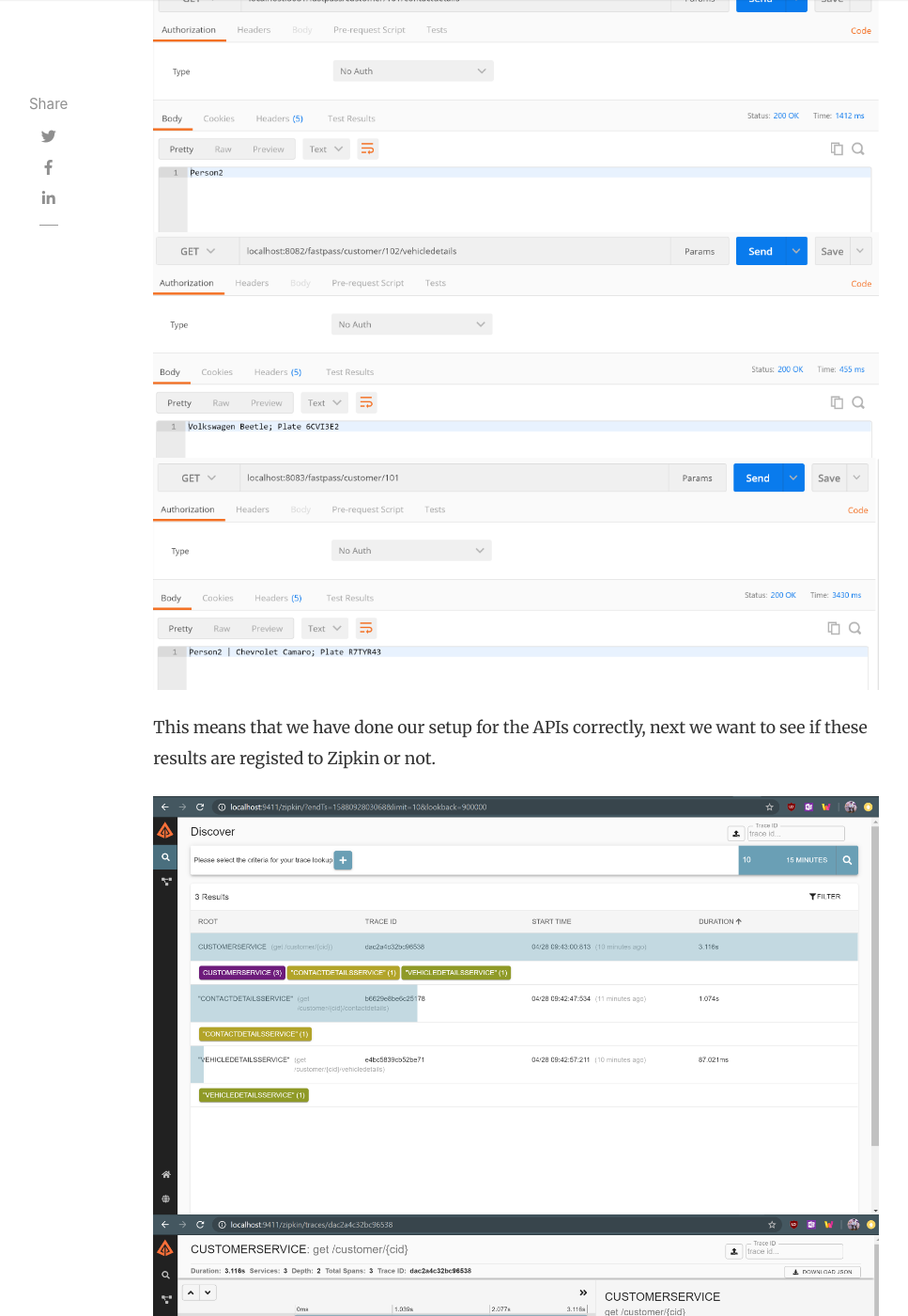
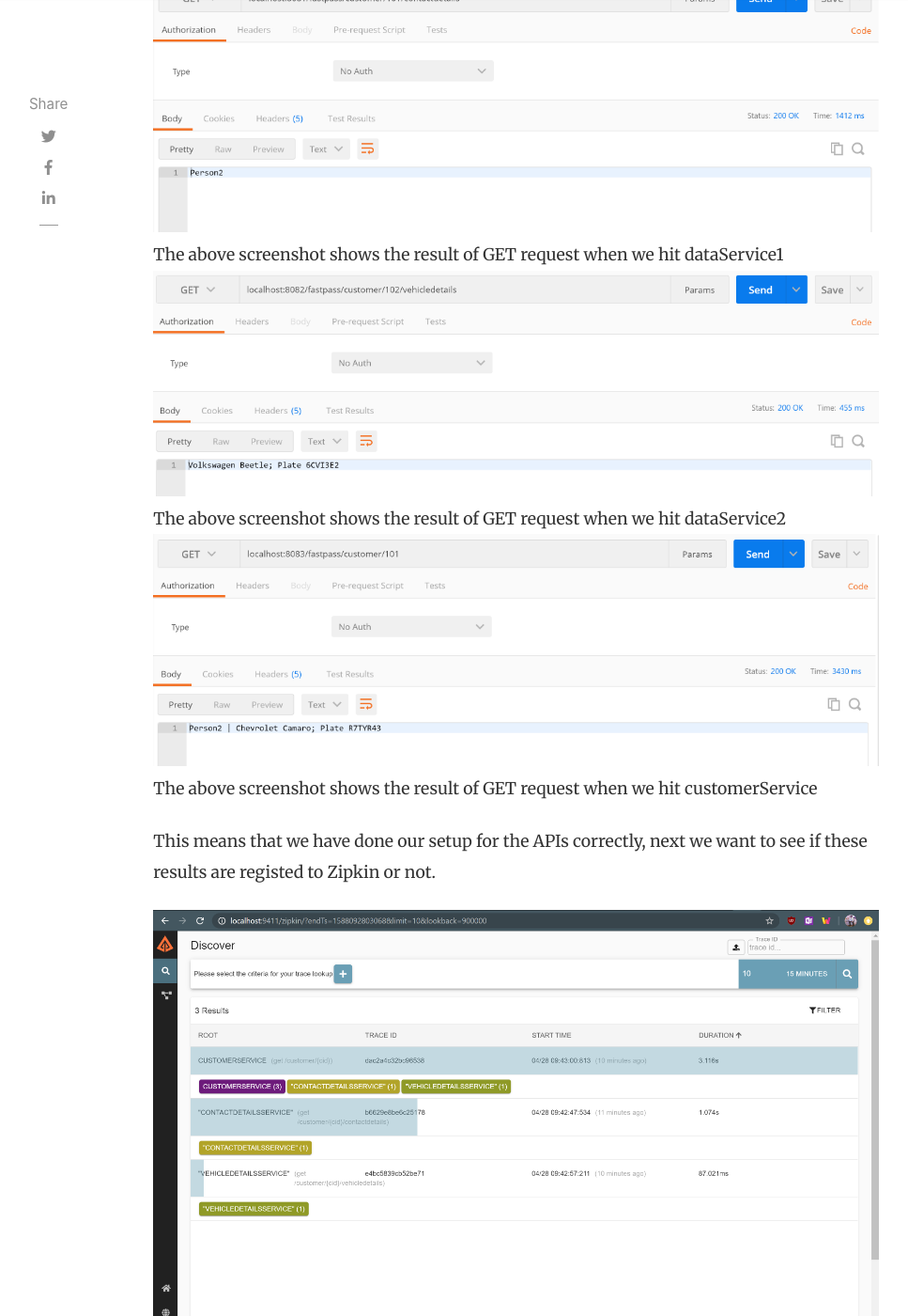
Before and after one commit to NavneetPrakashSingh/navneetprakashsingh.github.io, a Jekyll site: the page built from _posts/2020-04-28-Zipkin-Spring-Boot.markdown, in a window 1280 px wide and 1400 px high, scrolled down 4571 px. Shown: the whole window at 94% size, without its empty margins (135-1102 px from the left). Built offline with Jekyll 4.4.1, drawn with Linux system fonts in a browser that asks for light colours; nearby versions of some CDN libraries; comment, search, counter and statistics services are not loaded.

Commit message:
updating code for zipkin post

```diff
--- a/_posts/2020-04-28-Zipkin-Spring-Boot.markdown
+++ b/_posts/2020-04-28-Zipkin-Spring-Boot.markdown
@@ -36,13 +36,16 @@
 <script src="https://gist.github.com/NavneetPrakashSingh/0c0b5af193f3e4fbc04d5792106c082b.js"></script>
 <script src="https://gist.github.com/NavneetPrakashSingh/7b65a767cc588b8c405c300b99cef49f.js"></script>
 Now, when we call the API using postman, we get the following output:
-<img src="\assets\images\Content\GetRequestService1.png" alt="GET Request Service 1">
-<img src="\assets\images\Content\service2.png" alt="GET Request Service 2">
-<img src="\assets\images\Content\service3.png" alt="GET Request Service 3">
+<img src="\assets\images\Content\GetRequestService1.png" alt="GET Request Service 1" class="pb-2">
+The above screenshot shows the result of GET request when we hit dataService1
+<img src="\assets\images\Content\service2.png" alt="GET Request Service 2" class="pb-2">
+The above screenshot shows the result of GET request when we hit dataService2
+<img src="\assets\images\Content\service3.png" alt="GET Request CustomerService" class="pb-2">
+The above screenshot shows the result of GET request when we hit customerService
 <p>This means that we have done our setup for the APIs correctly, next we want to see if these results are registed to Zipkin or not. </p>
-<img src="\assets\images\Content\zipkin-output.png" alt="Zipkin Output">
-<img src="\assets\images\Content\zipkin-analysis.png" alt="Zipkin Analysis">
-<img src="\assets\images\Content\zipkin-visualize.png" alt="Zipkin Visualize">
+<img src="\assets\images\Content\zipkin-output.png" alt="Zipkin Output" class="pb-2">
+<img src="\assets\images\Content\zipkin-analysis.png" alt="Zipkin Analysis" class="pb-2">
+<img src="\assets\images\Content\zipkin-visualize.png" alt="Zipkin Visualize" class="pb-2">
 <h3>Analyzing results from Zipkin</h3>
 <p>From this we can see we have a centralized logging system such that each request has one trace ID which is unique for each request. We also have a span ID that is unique for each service.</p>
 <p>From the above screenshot related to Zipkin, we see that the customer service takes 3.116 sec to execute, out of this the contact details take 3.016 sec to execute and that is where we had added our latency. The vehicle service takes only 7.29 ms since it didn’t have any latency code.</p>
```
